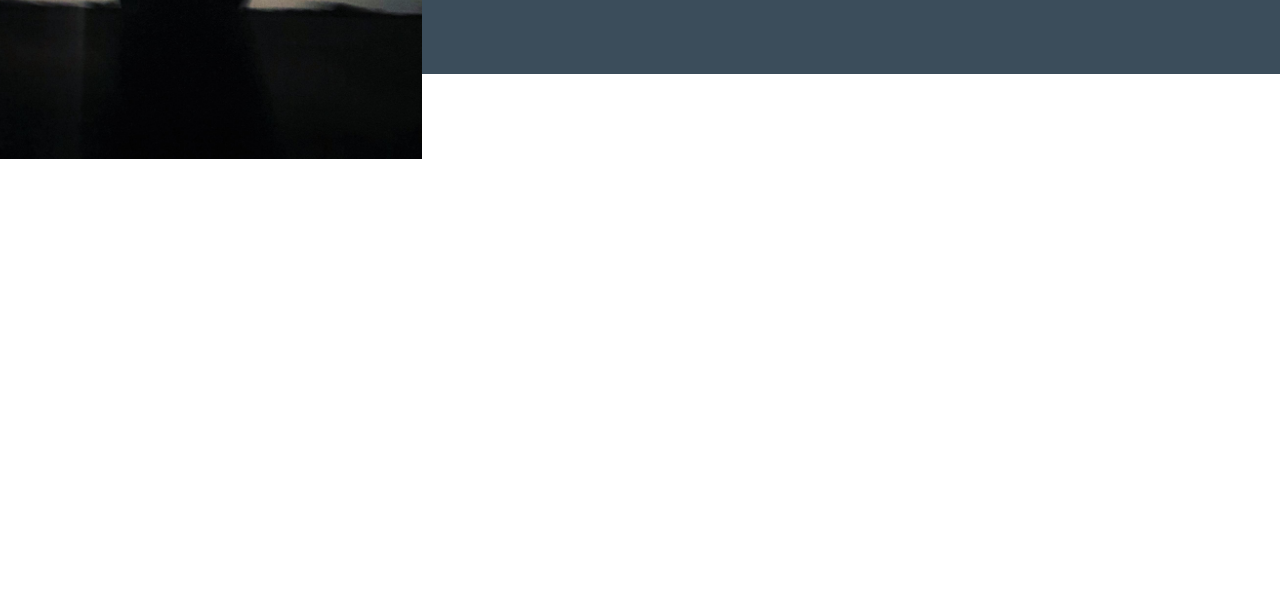
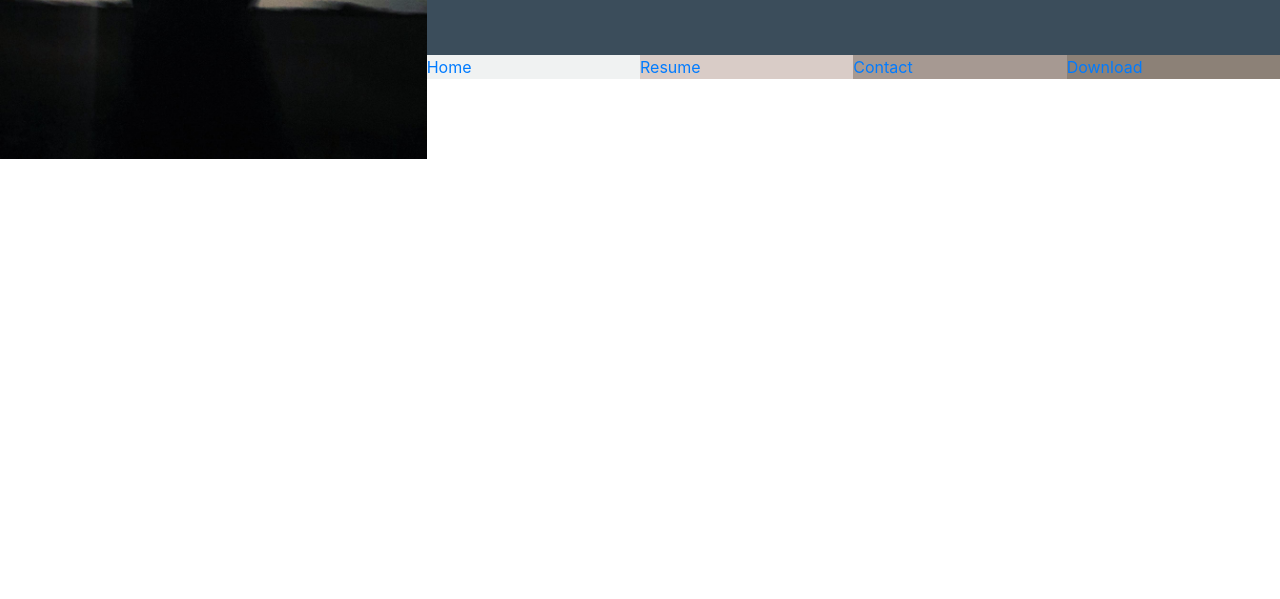
Before and after one commit to vkleer/ci-resume, a plain HTML site: page index.html in a window 1280 px wide. Shown: the part 201-800 px from the top of the page. Drawn offline with nearby package versions, Linux system fonts and the light colour scheme.

Commit message:
Add navigation and style it

```diff
--- a/assets/css/style.css
+++ b/assets/css/style.css
@@ -3,6 +3,19 @@
 /* Colours */
 .bg-color-name-title {
     background-color: #3b4d5b;
+}
+
+.ui-menu-color-home {
+    background-color: #F0F2F2;
+}
+.ui-menu-color-resume {
+    background-color: #D9CCC7;
+}
+.ui-menu-color-contact {
+    background-color: #A69992;
+}
+.ui-menu-color-download {
+    background-color: #8C8177;
 }
 
 /* Heading */
@@ -29,7 +42,7 @@ header {
 .name {
     font-family: 'Roboto Slab', sans-serif;
     font-weight: 200;
-    font-size: 4rem;
+    font-size: 3.5rem;
     margin-top: 50px;
     color: #fff;
 }
@@ -37,8 +50,21 @@ header {
 .title {
     font-family: 'Exo 2', sans-serif;
     font-weight: 200;
-    font-size: 2rem;
+    font-size: 1.5rem;
     margin-top: 20px;
     margin-bottom: 90px;
     color: #fff;
 }
+
+.list-inline-item:not(:last-child) {
+    margin: 0;
+}
+
+.menu-container {
+    font-size: 0;
+}
+
+#nav li {
+    font-size: 1rem;
+    padding: 0;
+}
--- a/index.html
+++ b/index.html
@@ -11,15 +11,33 @@
 </head>
 <body>
     <header>
-        <div class="row">
+        <div class="row no-gutters">
             <a href="index.html" class="col-md-4 logo">
 
             </a>
             <div class="col-md-8">
-                <div class="row bg-color-name-title">
+                <div class="row no-gutters bg-color-name-title">
                     <div class="col heading">
                         <h1 class="name">Vil</h1>
                         <h2 class="title">Full Stack Developer</h2>
+                    </div>
+                </div>
+                <div class="row no-gutters">
+                    <div class="col">
+                        <ul id="nav" class="list-inline menu-container">
+                            <li class="col-6 col-sm-3 ui-menu-color-home list-inline-item">
+                                <a href="#"><span>Home</span></a>
+                            </li>
+                            <li class="col-6 col-sm-3 ui-menu-color-resume list-inline-item">
+                                <a href="#"><span>Resume</span></a>
+                            </li>
+                            <li class="col-6 col-sm-3 ui-menu-color-contact list-inline-item">
+                                <a href="#"><span>Contact</span></a>
+                            </li>
+                            <li class="col-6 col-sm-3 ui-menu-color-download list-inline-item">
+                                <a href="#"><span>Download</span></a>
+                            </li>
+                        </ul>
                     </div>
                 </div>
             </div>
```
